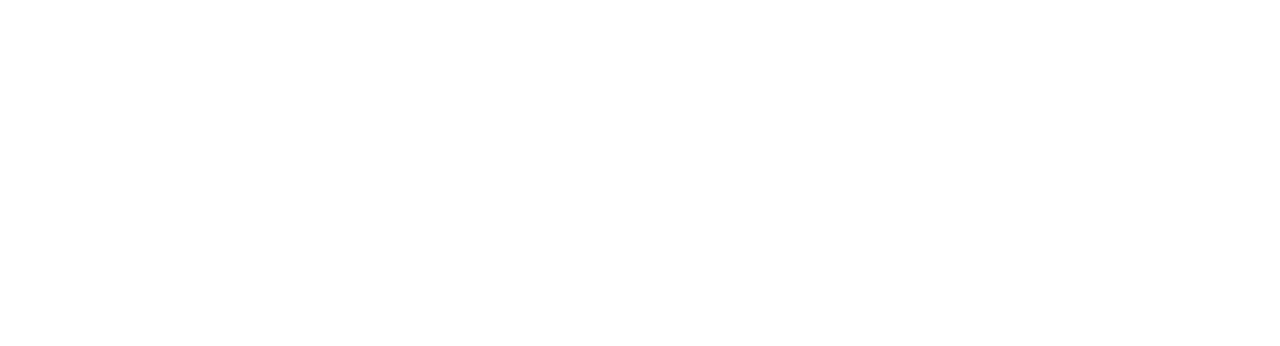
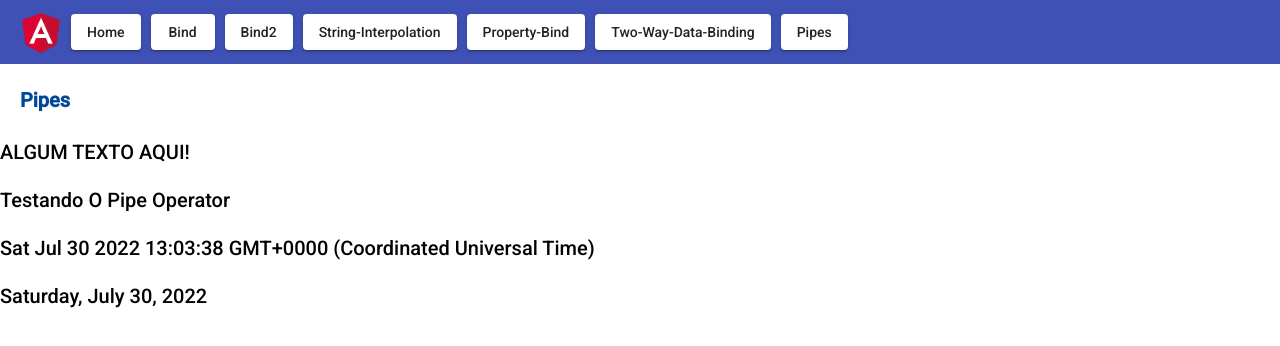
Before and after one commit to realTiagoJames/data-biding-app, an Angular app: page /pipes in a window 1280 px wide. Before the commit this address led to /. Shown: the top 346 px of the page. Built offline with nearby package versions, Linux system fonts and the light colour scheme.

Commit message:
created pipes component

```diff
--- a/src/app/app-routing.module.ts
+++ b/src/app/app-routing.module.ts
@@ -1,3 +1,4 @@
+import { PipesComponent } from './pipes/pipes.component';
 import { TwoWayBidingComponent } from './two-way-biding/two-way-biding.component';
 import { EventBidingComponent } from './event-biding/event-biding.component';
 import { MainBarComponent } from './main-bar/main-bar.component';
@@ -19,6 +20,7 @@
       { path: 'string-interpolation', component: StringInterpolationComponent },
       { path: 'property-bind', component: PropertyBidingComponent },
       { path: 'two-way-data-binding', component: TwoWayBidingComponent },
+      { path: 'pipes', component: PipesComponent },
     ],
   },
 
--- a/src/app/app.module.ts
+++ b/src/app/app.module.ts
@@ -20,6 +20,7 @@
 import { PropertyBidingComponent } from './property-biding/property-biding.component';
 import { StringInterpolationComponent } from './string-interpolation/string-interpolation.component';
 import { TwoWayBidingComponent } from './two-way-biding/two-way-biding.component';
+import { PipesComponent } from './pipes/pipes.component';
 
 
 @NgModule({
@@ -31,7 +32,8 @@
     EventBiding2Component,
     HomeComponent,
     MainBarComponent,
-    TwoWayBidingComponent
+    TwoWayBidingComponent,
+    PipesComponent
   ],
   imports: [
     BrowserModule,
--- a/src/app/main-bar/main-bar.component.html
+++ b/src/app/main-bar/main-bar.component.html
@@ -7,6 +7,7 @@
     <a button mat-raised-button class="buttons" routerLink="string-interpolation">String-Interpolation</a>
     <a button mat-raised-button class="buttons" routerLink="property-bind">Property-Bind</a>
     <a button mat-raised-button class="buttons" routerLink="two-way-data-binding">Two-Way-Data-Binding</a>
+    <a button mat-raised-button class="buttons" routerLink="pipes">Pipes</a>
   </mat-toolbar>
   <router-outlet></router-outlet>
 </p>
--- /dev/null
+++ b/src/app/pipes/pipes.component.css
@@ -0,0 +1,6 @@
+.title{
+  margin: 20px;
+  font-weight: bold;
+  font-size: 20px;
+  color: #00489a;
+}
--- /dev/null
+++ b/src/app/pipes/pipes.component.html
@@ -0,0 +1,7 @@
+<h1 class="title">Pipes</h1>
+<div>
+  <h2>{{"Algum texto aqui!" | uppercase }}</h2>
+  <h2>{{someText | titlecase }}</h2>
+  <h2>{{today}}</h2>
+  <h2>{{today | date: "fullDate"}}</h2>
+</div>
--- /dev/null
+++ b/src/app/pipes/pipes.component.ts
@@ -0,0 +1,18 @@
+import { Component, OnInit } from '@angular/core';
+
+@Component({
+  selector: 'app-pipes',
+  templateUrl: './pipes.component.html',
+  styleUrls: ['./pipes.component.css']
+})
+export class PipesComponent implements OnInit {
+
+  someText = "TESTANDO O PIPE OPERATOR"
+  today = new Date();
+
+  constructor() { }
+
+  ngOnInit(): void {
+  }
+
+}
```
Also changed, not shown: 1 other file (tests, documents, lock files or other folders).
